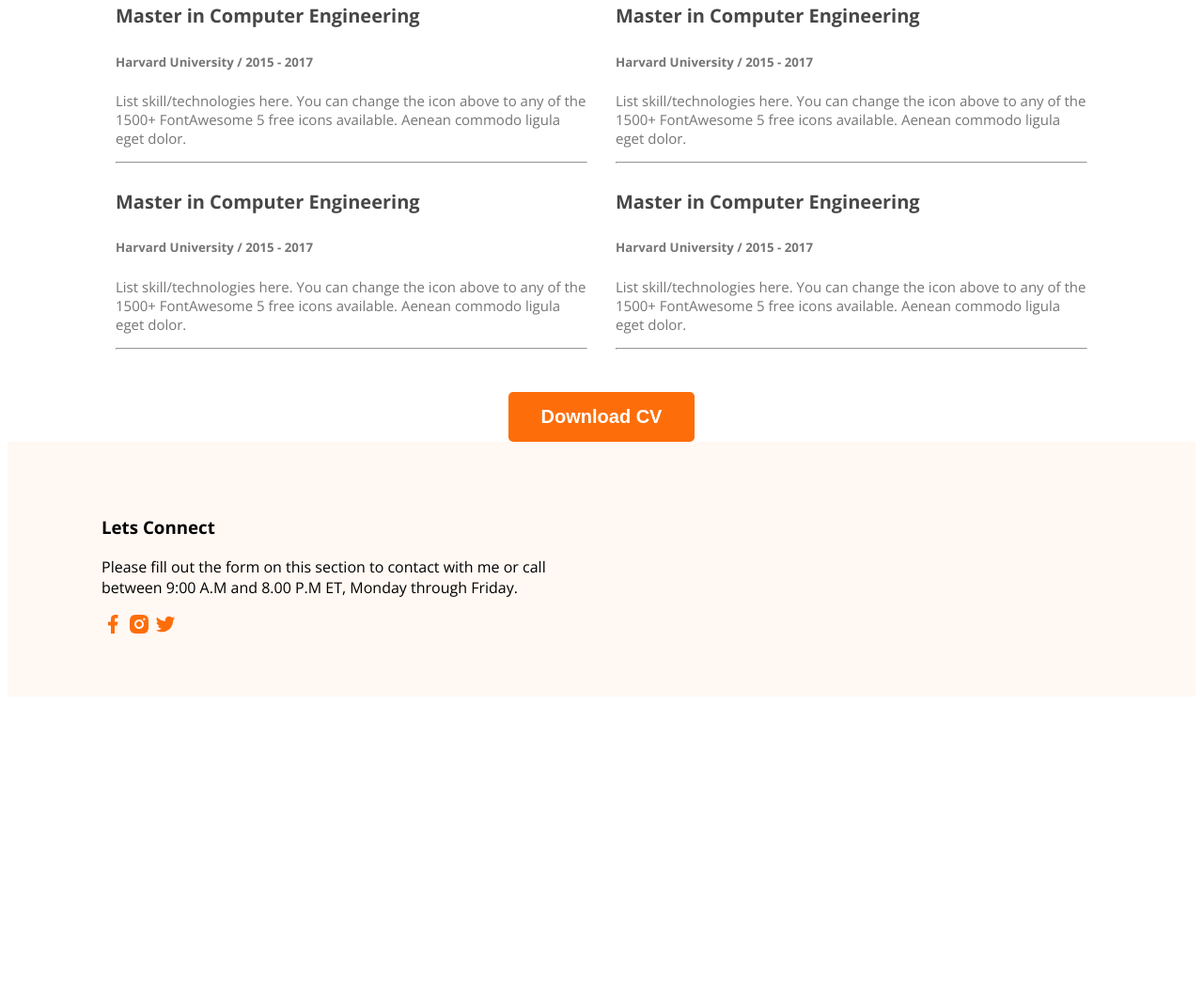
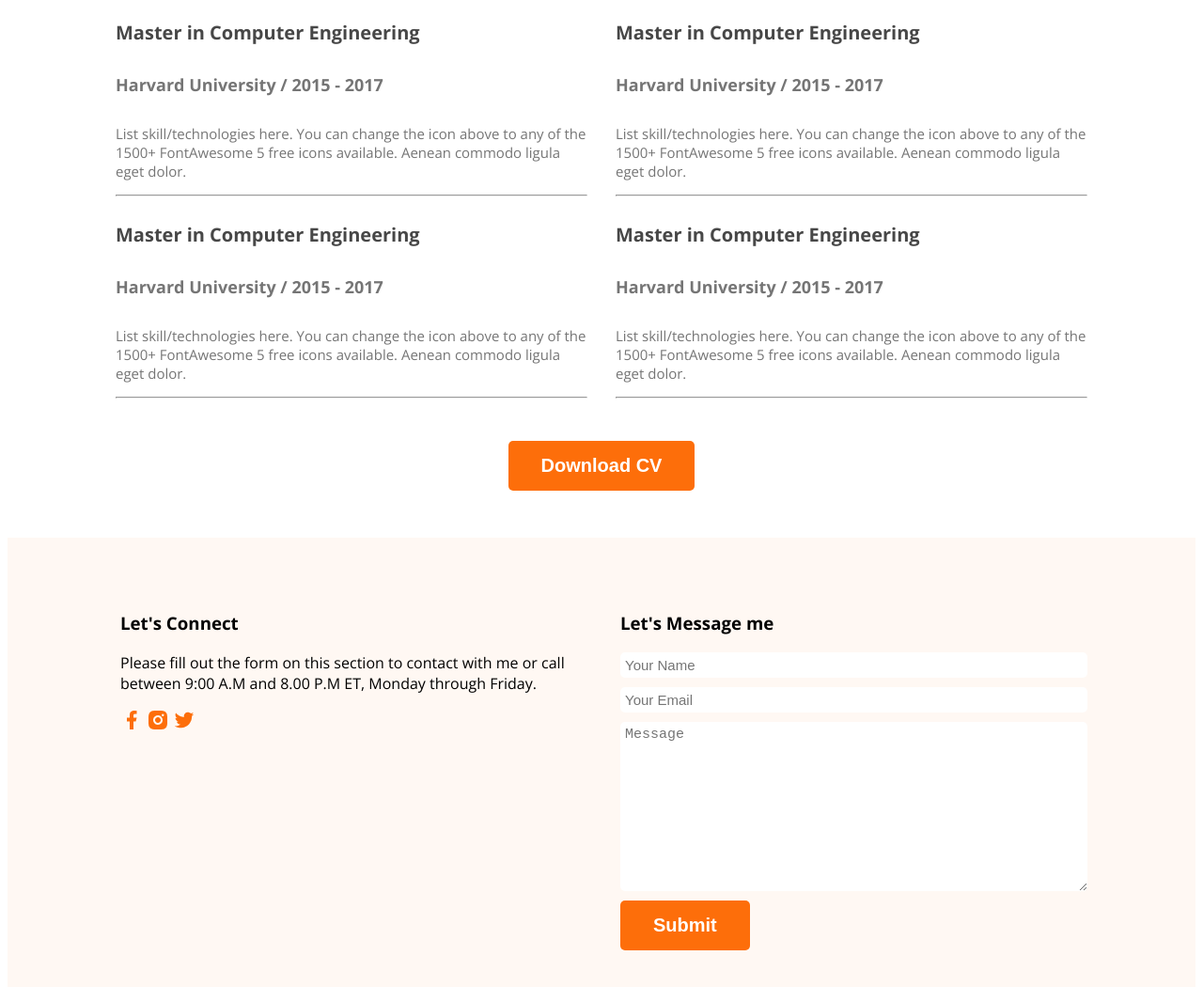
Before and after one commit to bluebird089/portfolio-website, a plain HTML site: page index.html in a window 1280 px wide. Shown: the part 2164-3214 px from the top of the page at 94% size. Before the commit the page ends 2913 px from the top, so only its background shows below. Drawn offline with nearby package versions, Linux system fonts and the light colour scheme.

Commit message:
fully made

```diff
--- a/Styles/Portfolio.css
+++ b/Styles/Portfolio.css
@@ -175,7 +175,7 @@ nav a {
 }
 
 .details-2nd-title {
-    color: #757575;.
+    color: #757575;
     font-size: 18px;
 }
 
@@ -199,7 +199,19 @@ nav a {
     background-color: #fff8f3;
     display: flex;
     padding: 60px 100px;
+    margin-top: 50px;
 }
 .footer-column{
     width: 50%;
+    padding: 0px 20px;
 }
+form input[type="text"], input[type="email"], textarea{
+    display: block;
+    border: 0;
+    border-radius: 5px;
+    color: #757575;
+    font-size: 15px;
+    margin-bottom: 10px;
+    padding: 5px 0px 5px 5px;
+    width: 100%;
+}
--- a/index.html
+++ b/index.html
@@ -165,14 +165,22 @@
     </main>
     <footer class="footer" style="padding: 30px 0x;">
         <div class="footer-column">
-            <h3 class="connect-title">Lets Connect</h3>
+            <h3 class="connect-title">Let's Connect</h3>
             <p class="connect-detials">Please fill out the form on this section to contact with me or call between 9:00
                 A.M and 8.00 P.M ET, Monday through Friday.</p>
             <a href=""><img src="images/icons/facebook.png" alt=""></a>
             <a href=""><img src="images/icons/insta.png" alt=""></a>
             <a href=""><img src="images/icons/twitter.png" alt=""></a>
         </div>
-        <div class="footer-column"></div>
+        <div class="footer-column">
+            <h3 class="connect-title">Let's Message me</h3>
+            <form>
+                <input type="text" name="" placeholder="Your Name" id="">
+                <input type="email" name="" placeholder="Your Email" id="">
+                <textarea name="" id="" cols="30" placeholder="Message" rows="10"></textarea>
+                <input type="submit" class="btn-primary" value="Submit">
+            </form>
+        </div>
     </footer>
 </body>
 
```
